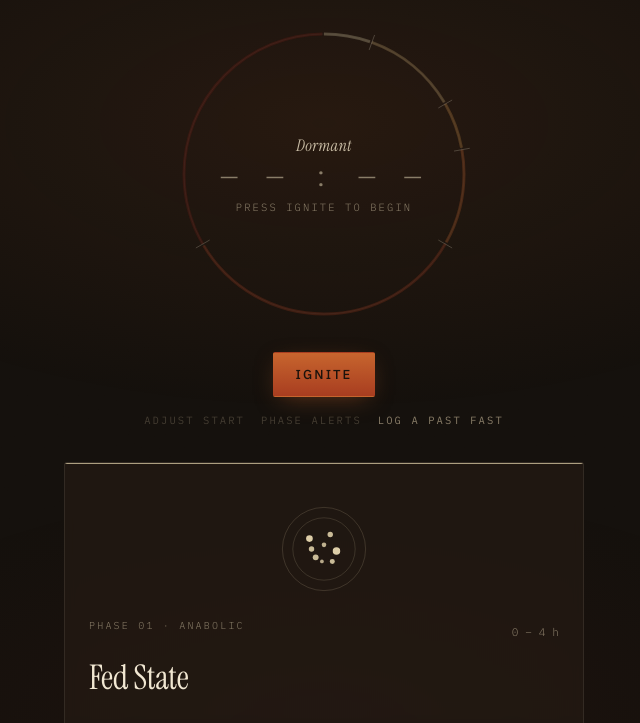
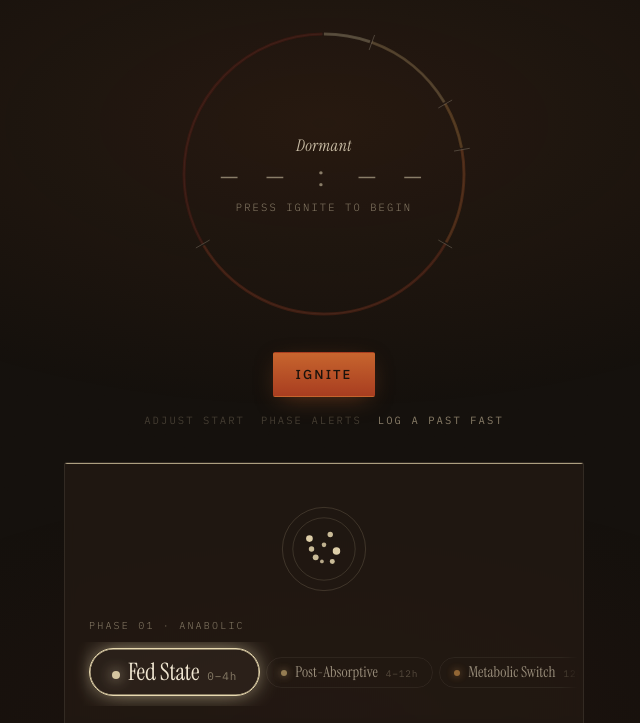
Before and after one commit to wikiview/crucible, a plain HTML site: page index.html in a window 1280 px wide. Shown: the part 77-800 px from the top of the page, without its empty margins (316-956 px from the left). Drawn offline with Linux system fonts and the light colour scheme.

Commit message:
Active pill becomes the phase title with smooth grow transition

```diff
--- a/index.html
+++ b/index.html
@@ -271,11 +271,7 @@
   .illustration svg { display: block; }
 
   .detail-head {
-    display: flex;
-    align-items: flex-start;
-    justify-content: space-between;
-    gap: 12px;
-    margin-bottom: 14px;
+    margin-bottom: 4px;
   }
   .detail-eyebrow {
     font-family: var(--mono);
@@ -283,22 +279,7 @@
     letter-spacing: 0.22em;
     text-transform: uppercase;
     color: var(--muted);
-    margin-bottom: 4px;
-  }
-  .detail-title {
-    font-family: var(--serif);
-    font-size: 34px;
-    font-weight: 400;
-    letter-spacing: -0.01em;
-    line-height: 1.05;
-    color: var(--bone);
-  }
-  .detail-window {
-    font-family: var(--mono);
-    font-size: 11px;
-    color: var(--muted);
-    white-space: nowrap;
-    padding-top: 6px;
+    transition: color 350ms ease;
   }
   .tagline {
     font-family: var(--serif);
@@ -415,46 +396,61 @@
 
   .phase-strip {
     display: flex;
-    gap: 8px;
+    align-items: center;
+    gap: 6px;
     overflow-x: auto;
     overflow-y: hidden;
     -webkit-overflow-scrolling: touch;
     scrollbar-width: none;
-    margin: 14px -20px 18px;
-    padding: 2px 20px;
+    margin: 10px -20px 22px;
+    padding: 6px 20px 10px;
     scroll-snap-type: x proximity;
-    mask-image: linear-gradient(to right, transparent 0, #000 16px, #000 calc(100% - 16px), transparent 100%);
-    -webkit-mask-image: linear-gradient(to right, transparent 0, #000 16px, #000 calc(100% - 16px), transparent 100%);
+    mask-image: linear-gradient(to right, transparent 0, #000 18px, #000 calc(100% - 18px), transparent 100%);
+    -webkit-mask-image: linear-gradient(to right, transparent 0, #000 18px, #000 calc(100% - 18px), transparent 100%);
   }
   .phase-strip::-webkit-scrollbar { display: none; }
+
+  :root {
+    --pill-ease: cubic-bezier(0.22, 1, 0.36, 1);
+  }
+
   .phase-cell {
     flex: 0 0 auto;
-    scroll-snap-align: start;
+    scroll-snap-align: center;
     display: inline-flex;
-    align-items: center;
-    gap: 7px;
+    align-items: baseline;
+    gap: 8px;
     border: 1px solid var(--line);
     border-radius: 999px;
     padding: 7px 14px;
     cursor: pointer;
     background: transparent;
     color: var(--bone-dim);
-    font-family: var(--sans);
-    font-size: 12.5px;
-    letter-spacing: 0.02em;
+    font-family: var(--serif);
     white-space: nowrap;
-    transition: border-color 250ms ease, background 250ms ease, color 250ms ease;
-  }
-  .phase-cell:hover { border-color: rgba(241, 231, 210, 0.22); background: rgba(241, 231, 210, 0.02); color: var(--bone); }
+    transition:
+      padding 500ms var(--pill-ease),
+      background 500ms var(--pill-ease),
+      border-color 500ms var(--pill-ease),
+      color 400ms var(--pill-ease),
+      box-shadow 500ms var(--pill-ease),
+      opacity 400ms ease;
+    opacity: 0.72;
+  }
+  .phase-cell:hover {
+    border-color: rgba(241, 231, 210, 0.22);
+    opacity: 0.9;
+  }
   .phase-cell[data-current="true"] {
+    opacity: 0.95;
+  }
+  .phase-cell[data-viewing="true"] {
+    padding: 11px 22px;
     border-color: var(--cell-color);
-    background: rgba(241, 231, 210, 0.04);
+    background: rgba(241, 231, 210, 0.045);
     color: var(--bone);
-  }
-  .phase-cell[data-viewing="true"] {
-    border-color: var(--cell-color);
-    background: rgba(241, 231, 210, 0.06);
-    color: var(--bone);
+    box-shadow: 0 0 0 0.5px var(--cell-color) inset, 0 0 24px -6px var(--cell-color);
+    opacity: 1;
   }
   .phase-cell .dot {
     width: 6px; height: 6px; border-radius: 50%;
@@ -462,18 +458,37 @@
     box-shadow: 0 0 8px var(--cell-color);
     opacity: 0.9;
     flex: 0 0 auto;
+    transform: translateY(-1px);
+    transition: width 500ms var(--pill-ease), height 500ms var(--pill-ease), box-shadow 500ms var(--pill-ease);
+  }
+  .phase-cell[data-viewing="true"] .dot {
+    width: 8px;
+    height: 8px;
+    box-shadow: 0 0 14px var(--cell-color);
   }
   .phase-cell .cell-name {
     font-family: var(--serif);
-    font-size: 14px;
+    font-size: 15px;
     line-height: 1;
+    letter-spacing: 0.005em;
     color: inherit;
+    transition: font-size 500ms var(--pill-ease), letter-spacing 500ms var(--pill-ease);
+  }
+  .phase-cell[data-viewing="true"] .cell-name {
+    font-size: 24px;
+    letter-spacing: -0.005em;
   }
   .phase-cell .cell-range {
     font-family: var(--mono);
     font-size: 9.5px;
     letter-spacing: 0.08em;
     color: var(--muted);
+    transition: font-size 500ms var(--pill-ease), opacity 400ms var(--pill-ease);
+    opacity: 0.7;
+  }
+  .phase-cell[data-viewing="true"] .cell-range {
+    font-size: 11px;
+    opacity: 1;
   }
 
   .history-section {
@@ -629,7 +644,7 @@
 
   @media (max-width: 420px) {
     .elapsed { font-size: 38px; }
-    .detail-title { font-size: 30px; }
+    .phase-cell[data-viewing="true"] .cell-name { font-size: 22px; }
   }
 
   .backup-nudge {
@@ -718,11 +733,7 @@
     <div id="viewingBanner" style="display:none"></div>
     <div class="illustration" id="illustration"></div>
     <div class="detail-head">
-      <div>
-        <div class="detail-eyebrow" id="detailEyebrow">PHASE 01 · FED</div>
-        <h2 class="detail-title" id="detailTitle">Fed State</h2>
-      </div>
-      <div class="detail-window" id="detailWindow">0 – 4 h</div>
+      <div class="detail-eyebrow" id="detailEyebrow">PHASE 01 · ANABOLIC</div>
     </div>
     <div class="phase-strip reveal r5" id="phaseStrip"></div>
     <div class="tagline" id="detailTagline"></div>
@@ -1086,8 +1097,6 @@
   const detailEl = document.getElementById('detail');
   const illustrationEl = document.getElementById('illustration');
   const detailEyebrow = document.getElementById('detailEyebrow');
-  const detailTitle = document.getElementById('detailTitle');
-  const detailWindow = document.getElementById('detailWindow');
   const detailTagline = document.getElementById('detailTagline');
   const detailProse = document.getElementById('detailProse');
   const effectsBody = document.getElementById('effectsBody');
@@ -1288,8 +1297,6 @@
     detailEl.style.setProperty('--accent', phase.raw);
     illustrationEl.innerHTML = iconSvg(phase.id);
     detailEyebrow.textContent = `Phase ${phase.number} · ${phase.subtitle}`;
-    detailTitle.textContent = phase.name;
-    detailWindow.textContent = `${phase.start} – ${phase.end} h`;
     detailTagline.textContent = phase.tagline;
 
     detailProse.innerHTML = '';
@@ -1327,11 +1334,19 @@
   }
 
   function updateStripHighlight(currentId) {
+    const focusedId = viewingPhaseId || currentId || PHASES[0].id;
+    let focusedEl = null;
     phaseStrip.querySelectorAll('.phase-cell').forEach(c => {
       const pid = c.dataset.phaseId;
       c.setAttribute('data-current', pid === currentId ? 'true' : 'false');
-      c.setAttribute('data-viewing', pid === viewingPhaseId ? 'true' : 'false');
+      const isFocused = pid === focusedId;
+      c.setAttribute('data-viewing', isFocused ? 'true' : 'false');
+      if (isFocused) focusedEl = c;
     });
+    if (focusedEl) {
+      const target = focusedEl.offsetLeft - (phaseStrip.clientWidth / 2) + (focusedEl.offsetWidth / 2);
+      phaseStrip.scrollTo({ left: Math.max(0, target), behavior: 'smooth' });
+    }
   }
 
   function viewPhase(id, fromUser) {
```
